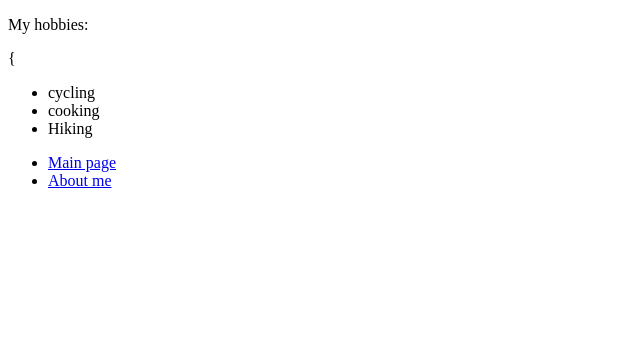
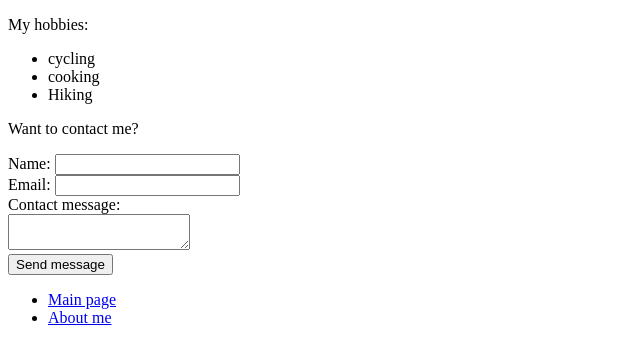
Before and after one commit to mbobna/render-test-app, a Flask app: page /about-me in a window 1280 px wide. Shown: the top 364 px of the page, without its empty margins (0-640 px from the left). Run offline with Flask 3, Linux system fonts and the light colour scheme.

Commit message:
add cookies

```diff
--- a/app.py
+++ b/app.py
@@ -1,6 +1,6 @@
 import datetime
 
-from flask import Flask, render_template
+from flask import Flask, render_template, request, make_response
 
 app = Flask(__name__)
 
@@ -10,10 +10,22 @@ def index():
     current_year = datetime.datetime.now().year
     return render_template("index.html", text=text, current_year=current_year)
 
-@app.route("/about-me")
+
+@app.route("/about-me", methods=["GET", "POST"])
 def home():
-    hobbies = ["cycling", "cooking", "Hiking"]
-    return render_template("about.html", hobbies=hobbies)
+    if request.method == "GET":
+        user_name = request.cookies.get("user_name")
+        hobbies = ["cycling", "cooking", "Hiking"]
+        return render_template("about.html", hobbies=hobbies, user_name=user_name)
+    elif request.method == "POST":
+        name = request.form.get("contact-name")
+        email = request.form.get("contact-email")
+        message = request.form.get("contact-message")
+
+        response = make_response(render_template("contact.html"))
+        response.set_cookie("user_name", name)
+
+        return response
 
 if __name__ == '__main__':
     app.run(use_reloader=True)
--- a/templates/about.html
+++ b/templates/about.html
@@ -1,8 +1,11 @@
 {% extends "base.html" %}
 
 {% block content %}
+    {% if user_name %}
+        Welcome back {{ user_name }}!
+    {% endif %}
     <p>My hobbies:</p>
-{   {% if hobbies %}
+    {% if hobbies %}
         <ul>
             {% for hobby in hobbies %}
                 <li>{{ hobby }}</li>
@@ -11,4 +14,15 @@
     {% else %}
         <p>I have no hobbies.</p>
     {%endif %}
+<p>Want to contact me?</p>
+
+    <form action="/about-me" method="post">
+        Name: <input type="text" name="contact-name"><br>
+        Email: <input type="email" name="contact-email"><br>
+        Contact message: <br>
+        <textarea name="contact-message">
+        </textarea>
+        <br>
+        <button type="submit">Send message</button>
+    </form>
 {% endblock content %}
--- /dev/null
+++ b/templates/contact.html
@@ -0,0 +1,5 @@
+{% extends "base.html" %}
+
+{% block content %}
+    <p>Thank you for contacting us {{name}}. We will reply shortly.</p>
+{% endblock content %}
```
